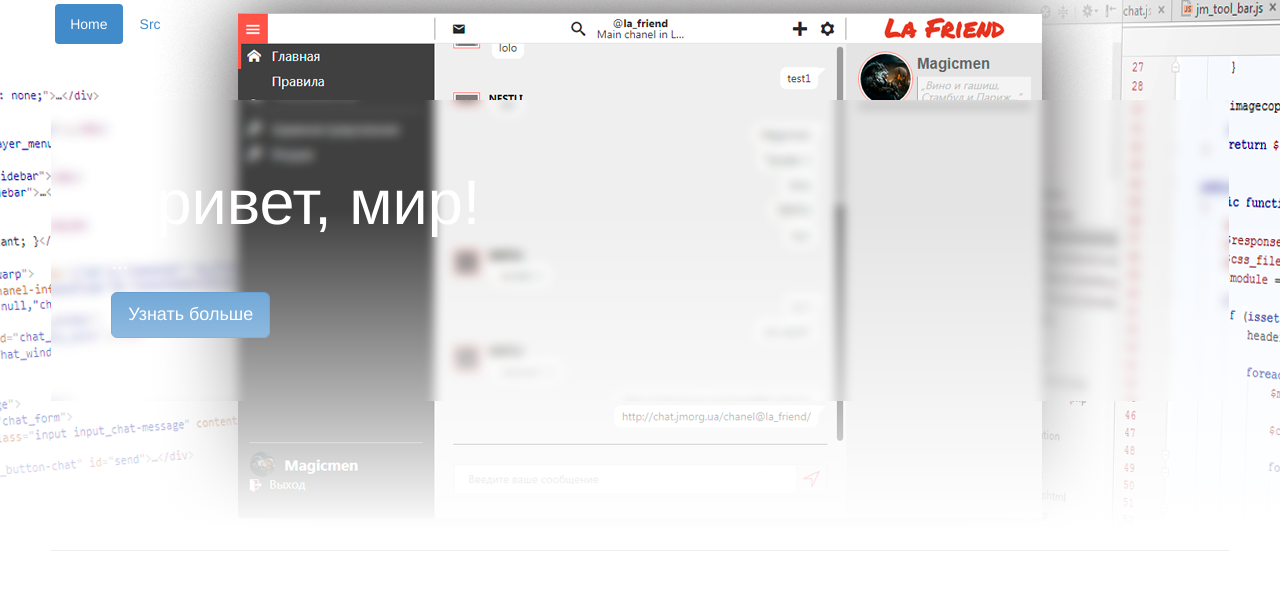
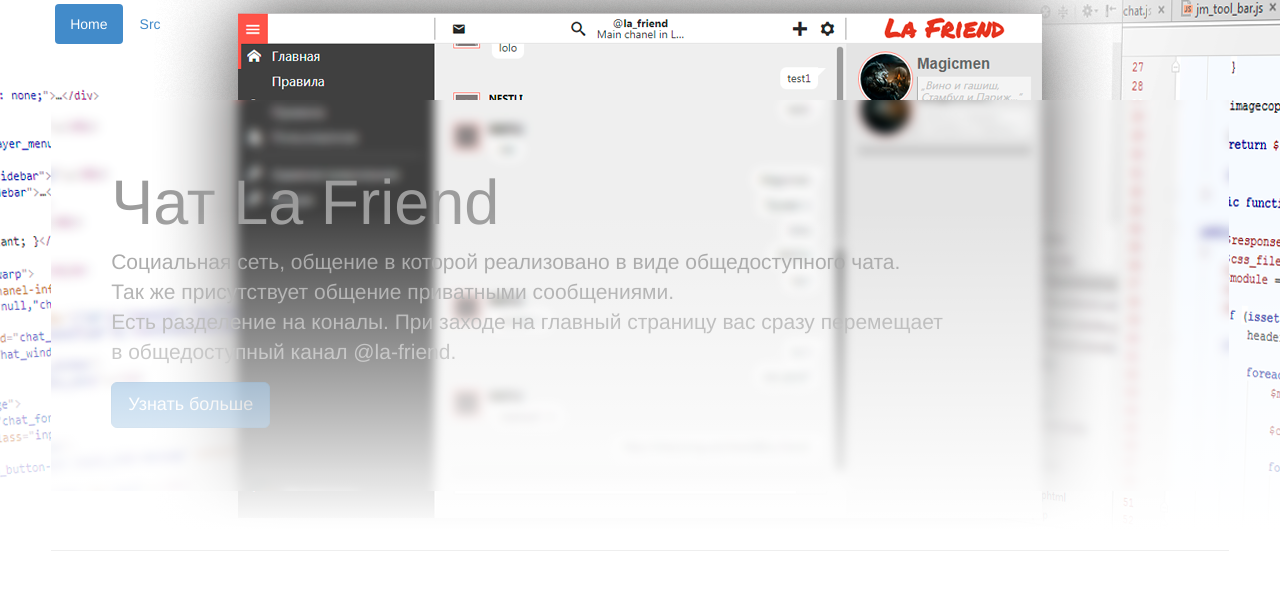
Before and after one commit to jm-organization/jm-organization.github.io, a Jekyll site: the page built from index.html, in a window 1280 px wide and 1400 px high. Shown: the top 590 px of the window. Built offline with Jekyll 4.4.1, drawn with Linux system fonts in a browser that asks for light colours.

Commit message:
backend::add information of project

```diff
--- a/_includes/jm_header.html
+++ b/_includes/jm_header.html
@@ -2,9 +2,14 @@
 
 <div class="jm-preview">
 	<div class="jumbotron page-width">
-		<h1>Привет, мир!</h1>
-		<p>...</p>
-		<p><a class="btn btn-primary btn-lg" role="button">Узнать больше</a></p>
+		<h1>Чат La Friend</h1>
+		<p>
+			Социальная сеть, общение в которой реализовано в виде общедоступного чата.<br>
+			Так же присутствует общение приватными сообщениями.<br>
+			Есть разделение на коналы. При заходе на главный страницу вас сразу перемещает<br>
+			в общедоступный канал @la-friend.
+		</p>
+		<p><a href="/project/la-friend" class="btn btn-primary btn-lg" disabled role="button">Узнать больше</a></p>
 	</div>
 </div>
 
--- a/assets/css/main.css
+++ b/assets/css/main.css
@@ -33,7 +33,7 @@
       padding-left: 60px;
       padding-right: 60px;
       background: url("https://jm-organization.github.io/assets/img/blur-picture/header-blur1.png") no-repeat center !important;
-      color: white !important; }
+      color: #9c9c9c !important; }
   .jm-header .navigation {
     position: fixed;
     top: 0;
--- a/assets/css/main.sass
+++ b/assets/css/main.sass
@@ -39,7 +39,7 @@
       padding-left: 60px
       padding-right: 60px
       background: url("https://jm-organization.github.io/assets/img/blur-picture/header-blur1.png") no-repeat center!important
-      color: $baseColor!important
+      color: $mediumDarkSupportColor!important
 
   .navigation
     position: fixed
```
